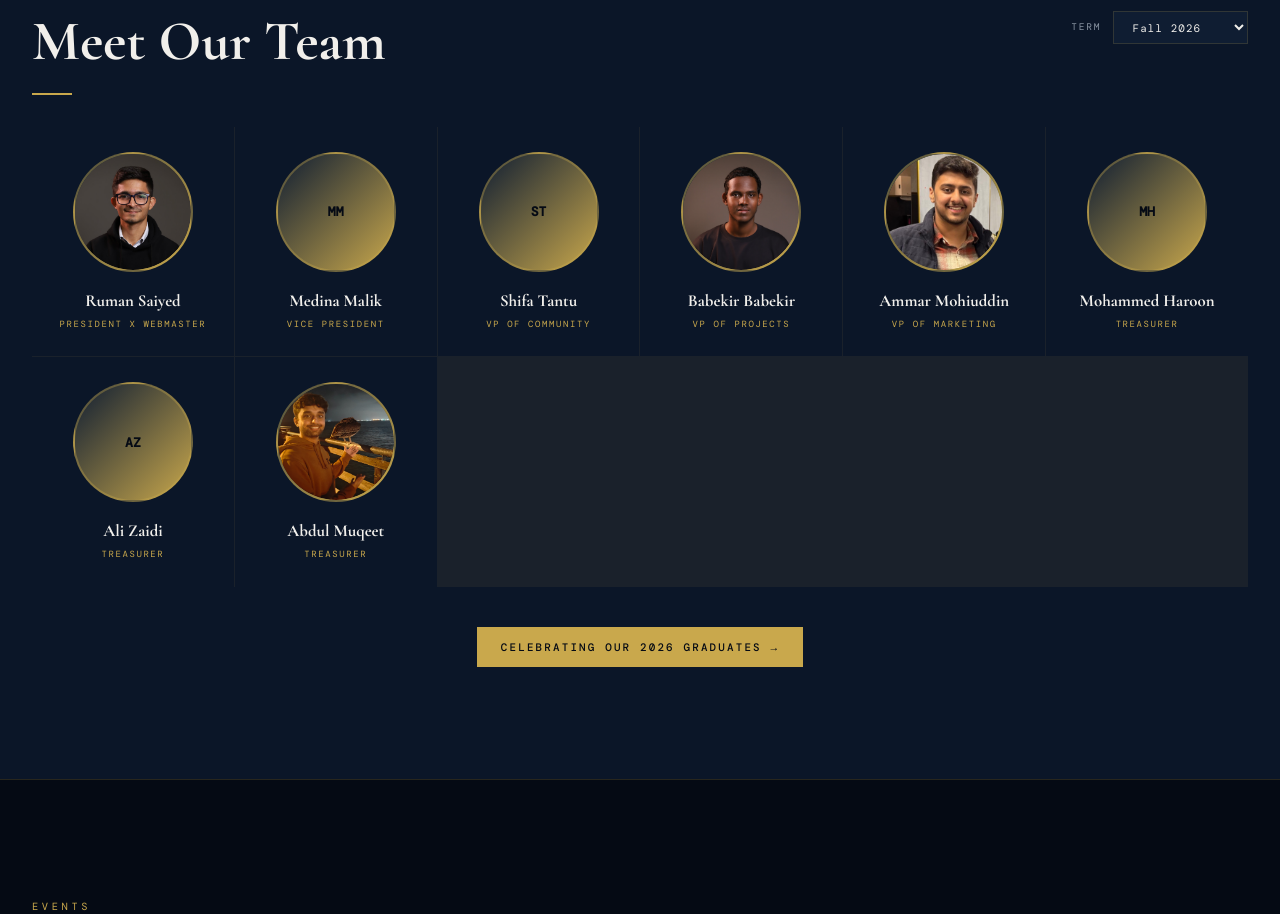
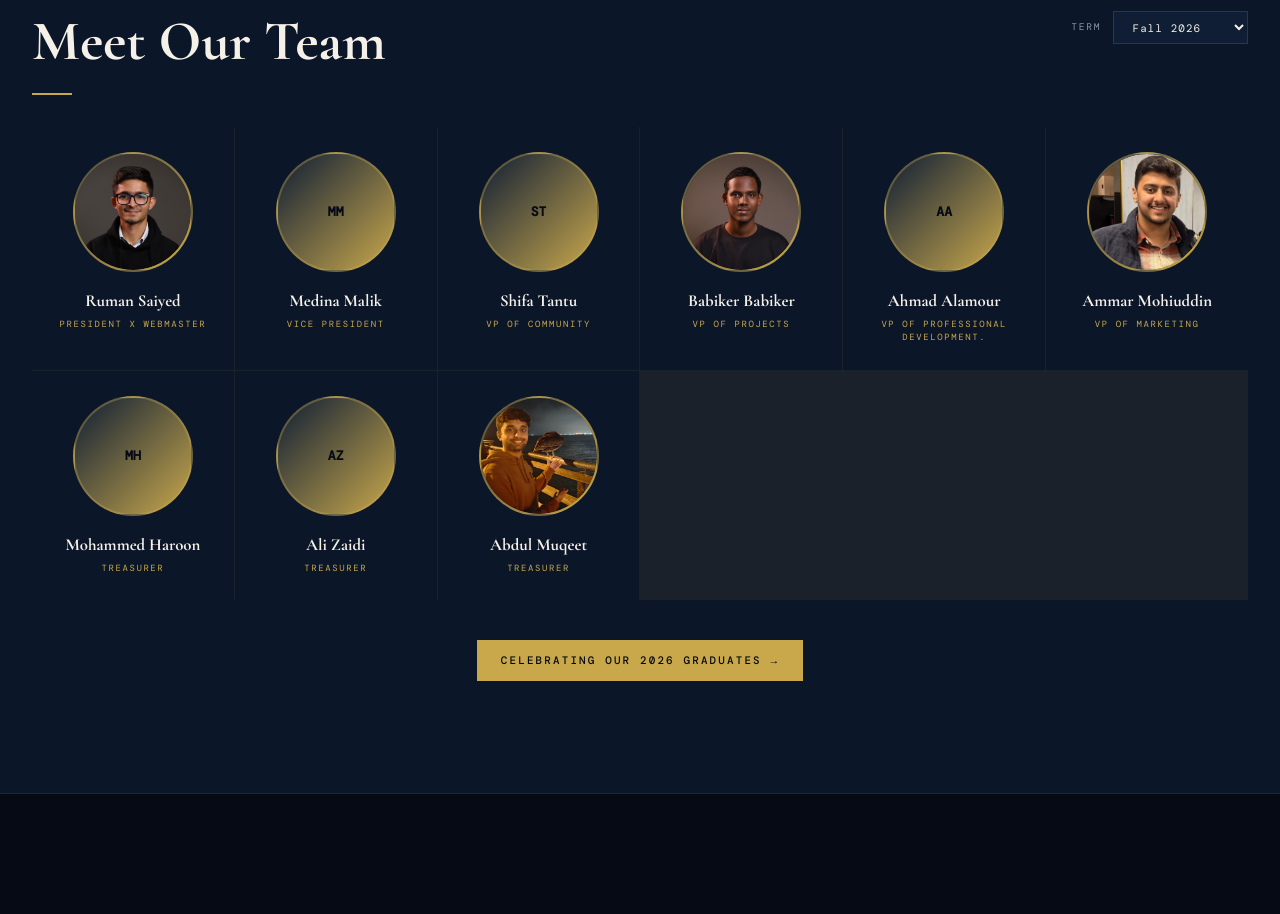
Before and after one commit to csufmtc/MTC, a React (Vite) app: page / in a window 1280 px wide. Shown: the part 1840-2754 px from the top of the page. Built offline with nearby package versions, Linux system fonts and the light colour scheme; a web font is replaced by a local one.

Commit message:
updated board names

```diff
--- a/public/data/board.json
+++ b/public/data/board.json
@@ -97,42 +97,49 @@
     "rank": 4
   },
   {
+    "id": 1785778001020,
+    "term": "Fall 2026",
+    "name": "Babiker Babiker",
+    "role": "VP of Projects",
+    "rank": 6,
+    "photo": "/board-photos/member_1785778001020_1785778115024.jpg"
+  },
+  {
+    "id": 1782333397307,
+    "term": "Fall 2026",
+    "name": "Ammar Mohiuddin",
+    "role": "VP of Marketing",
+    "rank": 8,
+    "photo": "/board-photos/member_1782333397307_1782333666093.jpg"
+  },
+  {
     "id": 1778355469760,
     "term": "Fall 2026",
     "name": "Mohammed Haroon",
     "role": "Treasurer",
-    "rank": 7
+    "rank": 9
   },
   {
     "id": 1778355482061,
     "term": "Fall 2026",
     "name": "Ali Zaidi",
     "role": "Treasurer",
-    "rank": 8
+    "rank": 10
   },
   {
     "id": 1782333364462,
     "term": "Fall 2026",
     "name": "Abdul Muqeet",
     "role": "Treasurer",
-    "rank": 9,
+    "rank": 11,
     "photo": "/board-photos/member_1782333364462_1782333475412.jpg"
   },
   {
-    "id": 1782333397307,
+    "id": 1785778233616,
     "term": "Fall 2026",
-    "name": "Ammar Mohiuddin",
-    "role": "VP of Marketing",
-    "rank": 6,
-    "photo": "/board-photos/member_1782333397307_1782333666093.jpg"
-  },
-  {
-    "id": 1782333432431,
-    "term": "Fall 2026",
-    "name": "Babekir Babekir",
-    "role": "VP of Projects",
-    "rank": 5,
-    "photo": "/board-photos/member_1782333432431_1782333518295.jpg"
+    "name": "Ahmad Alamour",
+    "role": "VP of Professional Development.",
+    "rank": 7
   },
   {
     "id": 1778706014865,
--- a/src/App.jsx
+++ b/src/App.jsx
@@ -70,14 +70,14 @@ export default function MTCCSUFSite() {
   const eventsToShow = events.length > 0 ? events : fallbackEvents;
 
   return (
-    <div style={{ minHeight: "100vh", background: "#050A14", color: "#f7f3eeff", fontFamily: "Georgia, serif" }}>
+    <div style={{ minHeight: "100vh", background: "#050A14", color: "#F5F0E8", fontFamily: "Georgia, serif" }}>
       <style>{`
         @import url('https://fonts.googleapis.com/css2?family=Cormorant+Garamond:ital,wght@0,300;0,400;0,600;0,700;1,300;1,400&family=DM+Mono:wght@300;400;500&display=swap');
         *, *::before, *::after { box-sizing: border-box; margin: 0; padding: 0; }
         :root {
-          --navy: #050A14; --navy2: #0B1628; --navy3: #0f1d32ff;
+          --navy: #050A14; --navy2: #0B1628; --navy3: #0F1E35;
           --gold: #C9A84C; --gold2: #E8C96A; --gold3: #F5E098;
-          --white: #f1efebff; --muted: #8A95A3; --border: rgba(201,168,76,0.18);
+          --white: #F5F0E8; --muted: #8A95A3; --border: rgba(201,168,76,0.18);
         }
         html { scroll-behavior: smooth; }
         .serif { font-family: 'Cormorant Garamond', Georgia, serif; }
```
Also changed, not shown: public/board-photos/member_1785778001020_1785778115024.jpg (renamed from public/board-photos/member_1782333432431_1782333518295.jpg).
